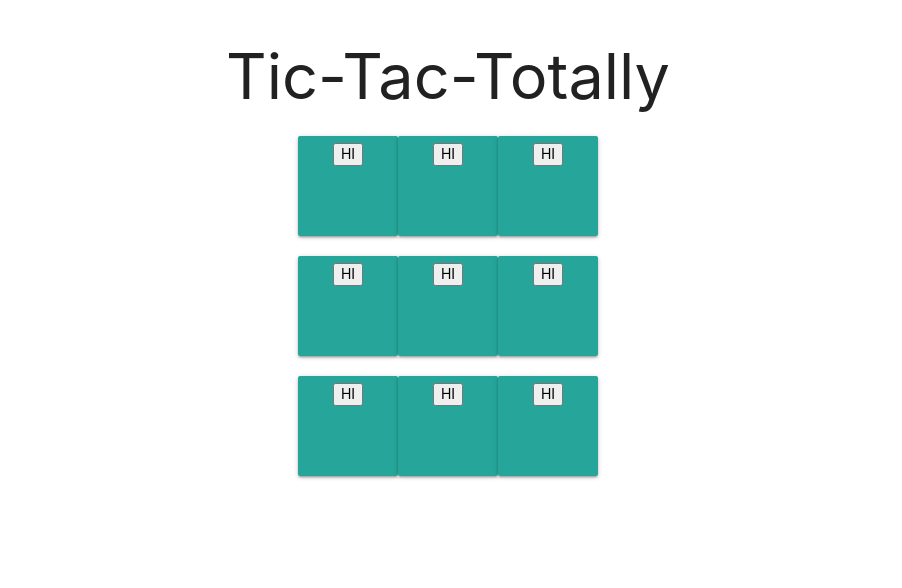
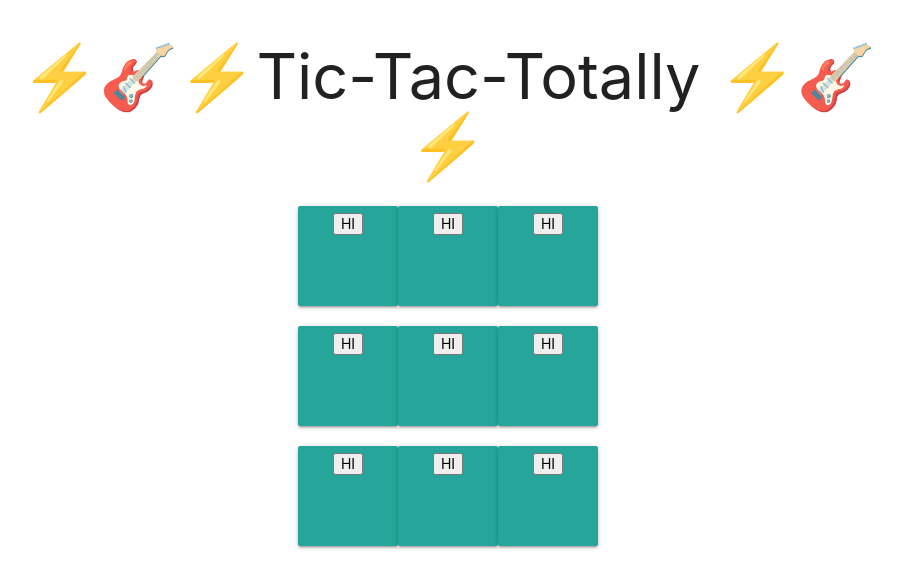
Before and after one commit to LaurenMusante/TicTacTotally, a React app: page /#/ in a window 1280 px wide. Shown: the top 588 px of the page, without its empty margins (192-1094 px from the left). Built offline with nearby package versions, Linux system fonts and the light colour scheme.

Commit message:
Begin writing EndGame logic

```diff
--- /dev/null
+++ b/src/EndGameScenario.js
@@ -0,0 +1,5 @@
+
+
+function EndGameScenario (props) {
+    const { one,two,three,four,five,six,seven,eight,nine } = props.gameState;
+}
--- a/src/components/Header.jsx
+++ b/src/components/Header.jsx
@@ -3,7 +3,7 @@ import React from 'react';
 function Header(){
     return(
         <div className="container center">
-            <h1>Tic-Tac-Totally</h1>
+            <h1>⚡🎸⚡Tic-Tac-Totally ⚡🎸⚡</h1>
         </div>
     );
 }
--- a/webpack.config.js
+++ b/webpack.config.js
@@ -82,7 +82,7 @@ module.exports = {
     new HtmlWebpackPlugin({
       template:'template.ejs',
       appMountId: 'react-app-root',
-      title: 'tictactotally',
+      title: '🥕🍰totally🍰🥕',
       filename: resolve(__dirname, 'build', 'index.html'),
     }),
   ]
```
Also changed, not shown: 1 other file (tests, documents, lock files or other folders).
